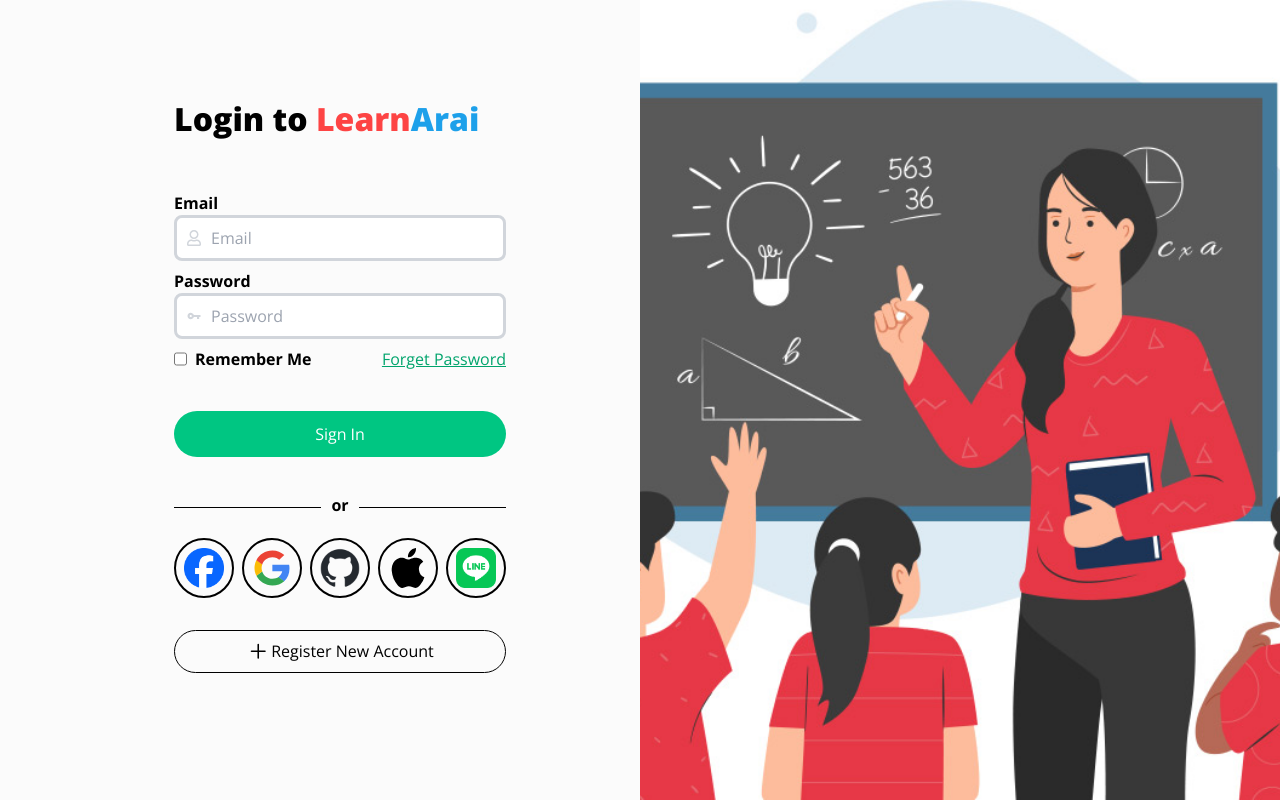
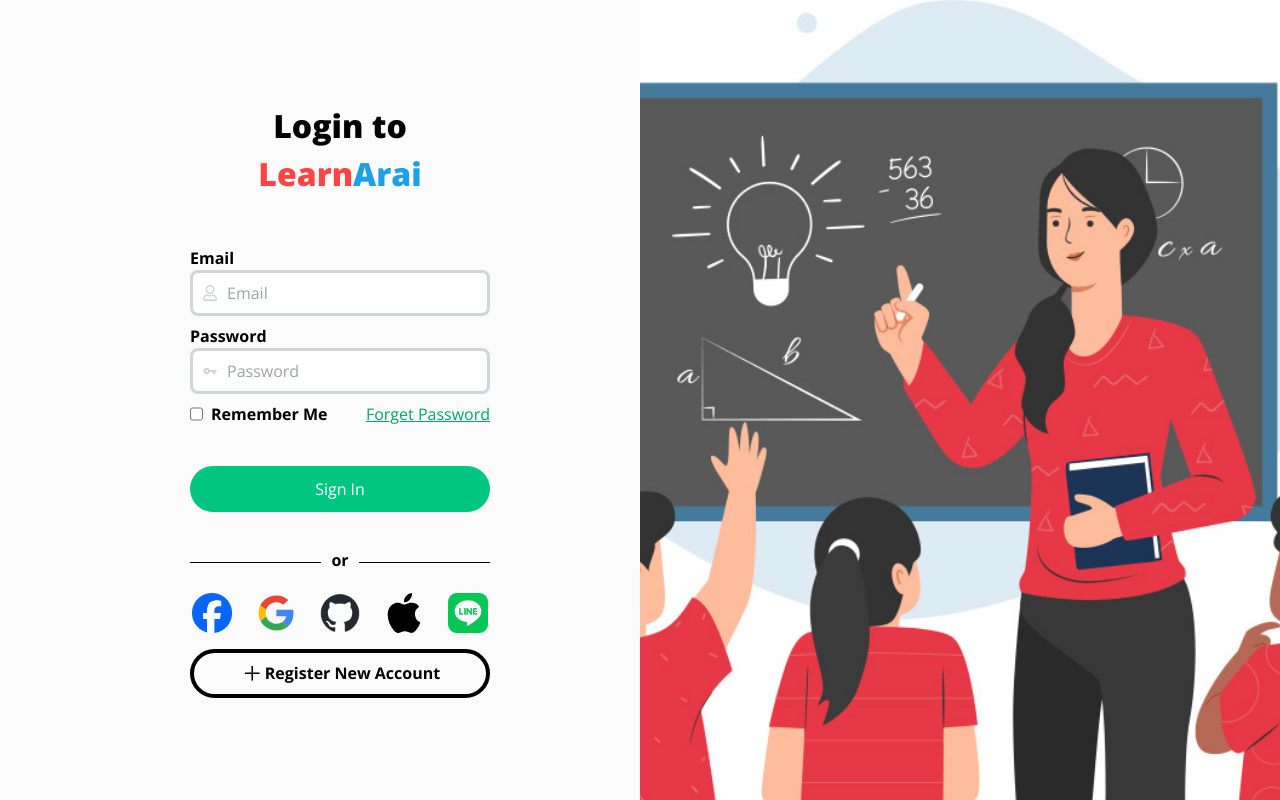
Before and after one commit to learn-arai/learn-arai, a Next.js app in the folder learn-arai/: page /login in a window 1280 px wide. Built offline with nearby package versions, Linux system fonts and the light colour scheme.

Commit message:
upload ui interface

```diff
--- a/learn-arai/app/login/login.css
+++ b/learn-arai/app/login/login.css
@@ -47,7 +47,7 @@
 
 .register {
   color: black;
-  border: solid 1px black;
+  border: solid 4px black;
   border-radius: 40px;
   width: 100%;
   padding: 8px 22px;
--- a/learn-arai/app/login/page.tsx
+++ b/learn-arai/app/login/page.tsx
@@ -7,7 +7,7 @@
 
 const GoogleIcon = () => {
   return (
-    <div className="p-2 border-black border-2 rounded-full hover:bg-slate-200 hover:cursor-pointer">
+    <div className="">
       <svg
         viewBox="0 0 32 32"
         fill="none"
@@ -48,7 +48,7 @@
 
 const GitHubIcon = () => {
   return (
-    <div className="p-2 border-black border-2 rounded-full hover:bg-slate-200 hover:cursor-pointer">
+    <div className="">
       <Image
         src={"/login/github-mark.png"}
         alt="github logo"
@@ -61,7 +61,7 @@
 
 const LineIcon = () => {
   return (
-    <div className="p-2 border-black border-2 rounded-full hover:bg-slate-200 hover:cursor-pointer">
+    <div className="">
       <Image src={"/login/LINE_Brand_icon.png"}
              alt="line icon"
              width={40}
@@ -72,7 +72,7 @@
 
 const AppleIcon = () => {
   return (
-    <div className="p-2 border-black border-2 rounded-full hover:bg-slate-200 hover:cursor-pointer">
+    <div className="">
       <svg
         fill="#000000"
         height="40px"
@@ -109,7 +109,7 @@
 
 const FacebookIcon = () => {
   return (
-    <div className="p-2 border-black border-2 rounded-full hover:bg-slate-200 hover:cursor-pointer">
+    <div className="">
       <Image
         src={"/login/Facebook_Logo_Primary.png"}
         alt="facebook logo"
@@ -130,8 +130,8 @@
                       bg-greymain-100
                     pl-10"
         >
-          <div>
-            <h1>
+          <div className="w-[50%]">
+            <h1 className="text-center">
               Login to <span className="text-redLogo-500">Learn</span>
               <span className="text-blueLogo-500">Arai</span>
             </h1>
@@ -192,8 +192,8 @@
               <span className="font-bold">or</span>
             </p>
 
-            <div className="flex justify-center">
-              <div className="flex gap-2 ">
+            <div className="flex justify-center my-4">
+              <div className="flex gap-6">
                 <FacebookIcon />
                 <GoogleIcon />
                 <GitHubIcon />
@@ -202,10 +202,10 @@
               </div>
             </div>
 
-            <button className="register my-8">
+            <button className="register">
               <div className="flex items-center justify-center">
                 <GoPlus size={25}/>
-                Register New Account
+                <span className="font-bold">Register New Account</span>
               </div>
             </button>
           </div>
```
